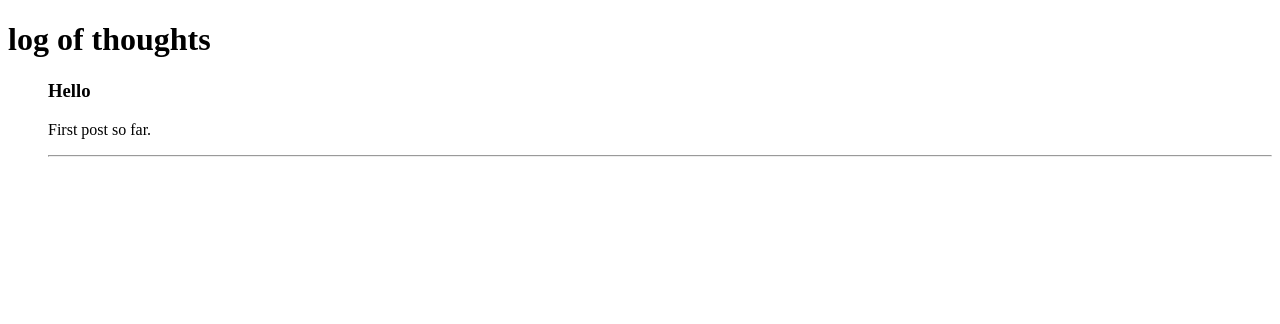
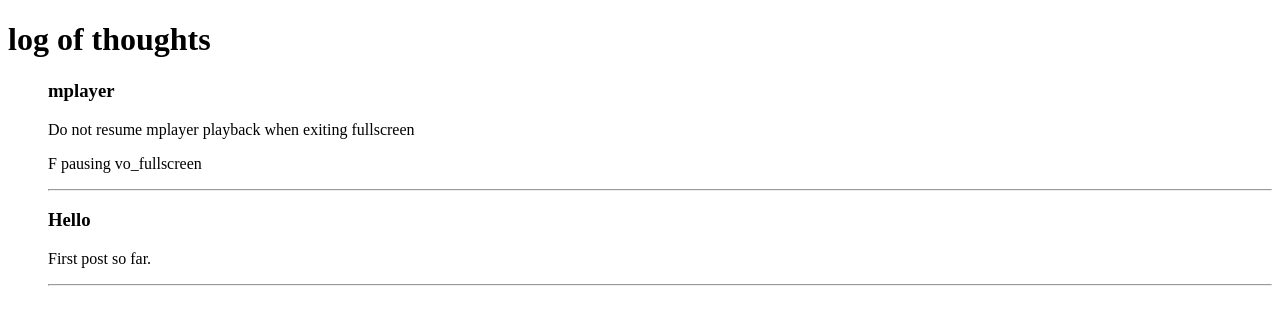
Before and after one commit to chxz/log, a plain HTML site: page _site/index.html in a window 1280 px wide. Drawn offline with Linux system fonts and the light colour scheme.

Commit message:
More compiled content

```diff
--- a/_site/index.html
+++ b/_site/index.html
@@ -17,6 +17,16 @@
 
 
 	<div class="post">
+  	  <h3>mplayer</h3>
+  	  <p><p>Do not resume mplayer playback when exiting fullscreen</p>
+
+<p>F pausing vo_fullscreen</p></p>
+      <hr />
+	</div>
+
+
+
+	<div class="post">
   	  <h3>Hello</h3>
   	  <p><p>First post so far.</p></p>
       <hr />
```
Also changed, not shown: _site/2014/05/03/mplayer-fullscreen-without-pause.html (added, +3 -0 lines), 1 other file.
